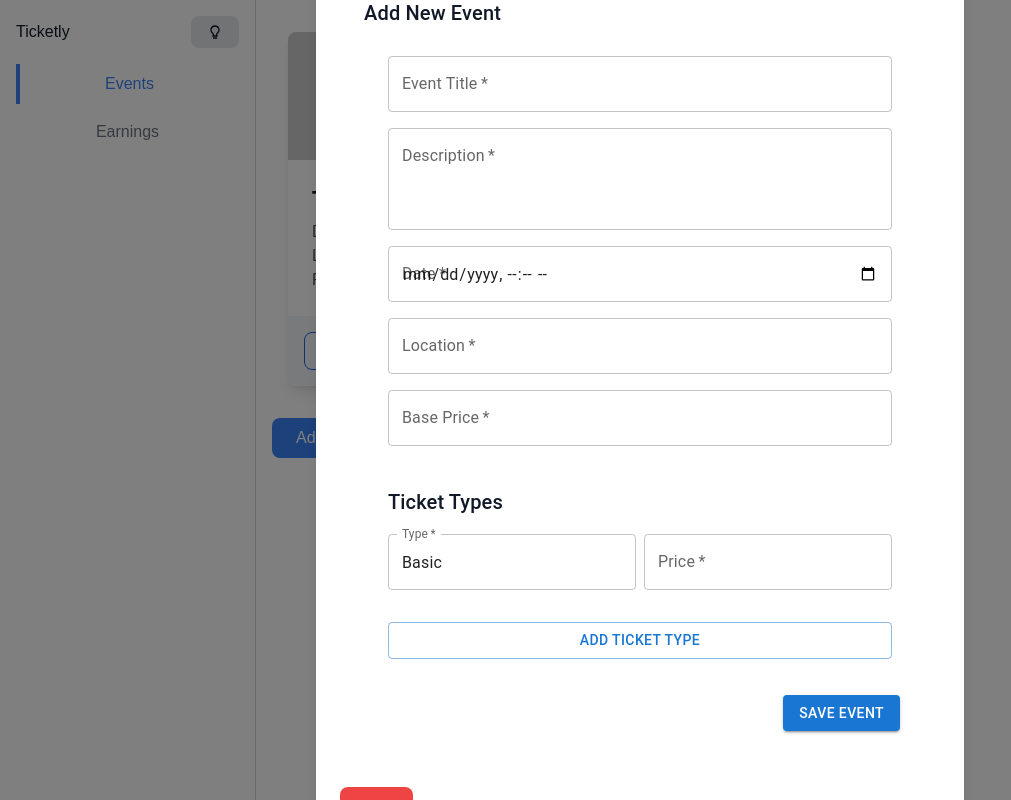
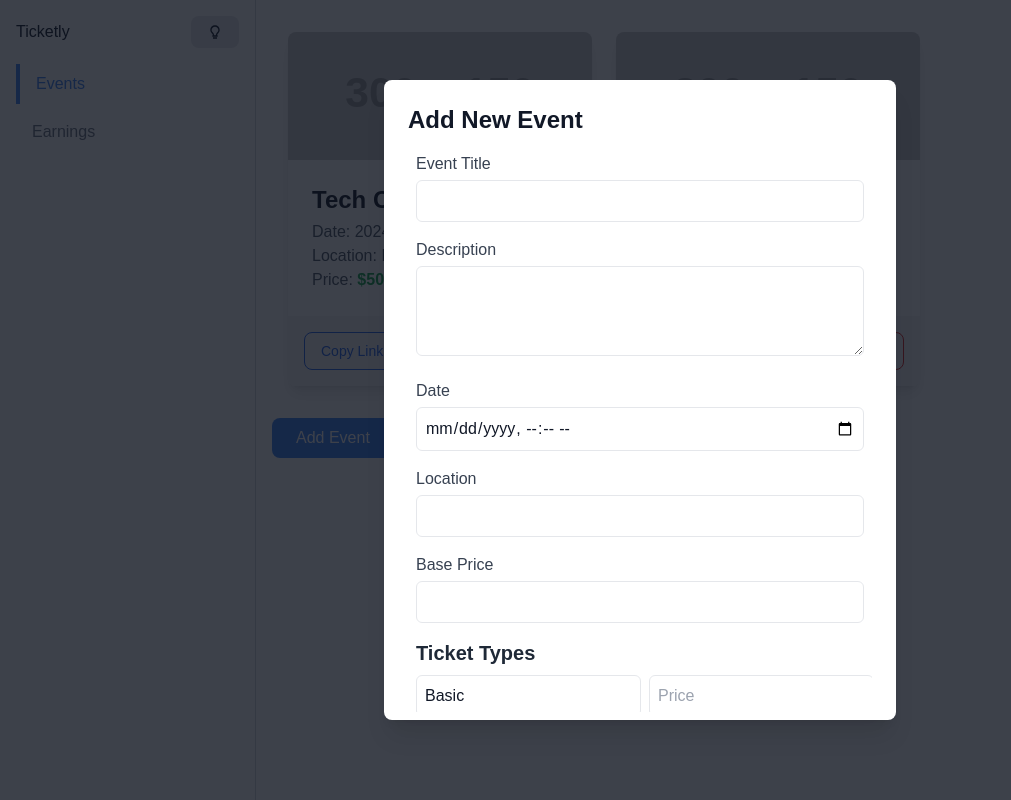
Before and after one commit to JabulaniUsen/Virtual-Ticket, a Next.js app: page /dashboard in a window 1280 px wide. Both pictures are taken after a click on the button "Add Event". Shown: the whole page, without its empty margins (0-1011 px from the left). Built offline with nearby package versions, Linux system fonts and the light colour scheme.

Commit message:
Making some changes

```diff
--- a/src/app/components/EventForm.tsx
+++ b/src/app/components/EventForm.tsx
@@ -1,5 +1,4 @@
 import React, { useState } from 'react';
-import { DialogContent, TextField, Button, Box, Typography } from '@mui/material';
 
 type EventFormProps = {
   open: boolean;
@@ -30,70 +29,120 @@ const EventForm: React.FC<EventFormProps> = ({ open, onClose }) => {
   };
 
   return (
-    <>
-      <Box p={3}>
-        <Typography variant="h6" gutterBottom>
-          Add New Event
-        </Typography>
-        <DialogContent>
-          <Box component="form" noValidate autoComplete="off" sx={{ display: 'grid', gap: 2 }}>
-            <TextField label="Event Title" value={title} onChange={(e) => setTitle(e.target.value)} required />
-            <TextField
-              label="Description"
+    <div
+      className={`fixed inset-0 z-50 flex items-center justify-center p-4 bg-gray-900 bg-opacity-60 ${
+        open ? '' : 'hidden'
+      }`}
+    >
+      <div className="bg-white dark:bg-gray-800 w-full max-w-lg p-6 rounded-lg shadow-xl overflow-hidden max-h-[80vh]">
+        <h2 className="text-2xl font-bold text-gray-900 dark:text-white mb-4">Add New Event</h2>
+
+        <form onSubmit={(e) => e.preventDefault()} className="space-y-4 overflow-y-auto max-h-[70vh] pb-6 px-2">
+          <div>
+            <label className="block text-gray-700 dark:text-gray-300 mb-1">Event Title</label>
+            <input
+              type="text"
+              value={title}
+              onChange={(e) => setTitle(e.target.value)}
+              className="w-full p-2 border dark:border-none rounded-md bg-white dark:bg-gray-700 dark:text-white focus:ring-2 focus:ring-blue-500 focus:outline-none"
+              required
+            />
+          </div>
+
+          <div>
+            <label className="block text-gray-700 dark:text-gray-300 mb-1">Description</label>
+            <textarea
               value={description}
               onChange={(e) => setDescription(e.target.value)}
-              multiline
               rows={3}
+              className="w-full p-2 border dark:border-none rounded-md bg-white dark:bg-gray-700 dark:text-white focus:ring-2 focus:ring-blue-500 focus:outline-none"
               required
             />
-            <TextField
-              label="Date"
+          </div>
+
+          <div>
+            <label className="block text-gray-700 dark:text-gray-300 mb-1">Date</label>
+            <input
               type="datetime-local"
               value={date}
               onChange={(e) => setDate(e.target.value)}
+              className="w-full p-2 border dark:border-none rounded-md bg-white dark:bg-gray-700 dark:text-white focus:ring-2 focus:ring-blue-500 focus:outline-none"
               required
             />
-            <TextField label="Location" value={location} onChange={(e) => setLocation(e.target.value)} required />
-            <TextField
-              label="Base Price"
+          </div>
+
+          <div>
+            <label className="block text-gray-700 dark:text-gray-300 mb-1">Location</label>
+            <input
+              type="text"
+              value={location}
+              onChange={(e) => setLocation(e.target.value)}
+              className="w-full p-2 border dark:border-none rounded-md bg-white dark:bg-gray-700 dark:text-white focus:ring-2 focus:ring-blue-500 focus:outline-none"
+              required
+            />
+          </div>
+
+          <div>
+            <label className="block text-gray-700 dark:text-gray-300 mb-1">Base Price</label>
+            <input
               type="number"
               value={price}
               onChange={(e) => setPrice(Number(e.target.value))}
+              className="w-full p-2 border dark:border-none rounded-md bg-white dark:bg-gray-700 dark:text-white focus:ring-2 focus:ring-blue-500 focus:outline-none"
               required
             />
+          </div>
 
-            <Typography variant="h6" sx={{ mt: 3 }}>
-              Ticket Types
-            </Typography>
+          <div className="mt-6">
+            <h3 className="text-xl font-semibold text-gray-800 dark:text-gray-200 mb-2">Ticket Types</h3>
             {ticketTypes.map((ticket, index) => (
-              <Box key={index} sx={{ display: 'flex', gap: 1, mb: 2 }}>
-                <TextField
-                  label="Type"
+              <div key={index} className="flex gap-2 mb-2">
+                <input
+                  type="text"
+                  placeholder="Type"
                   value={ticket.name}
                   onChange={(e) => handleTicketTypeChange(index, 'name', e.target.value)}
+                  className="flex-1 p-2 border rounded-md bg-white dark:bg-gray-700 dark:text-white focus:ring-2 focus:ring-blue-500 focus:outline-none"
                   required
                 />
-                <TextField
-                  label="Price"
+                <input
                   type="number"
+                  placeholder="Price"
                   value={ticket.price}
                   onChange={(e) => handleTicketTypeChange(index, 'price', e.target.value)}
+                  className="flex-1 p-2 border rounded-md bg-white dark:bg-gray-700 dark:text-white focus:ring-2 focus:ring-blue-500 focus:outline-none"
                   required
                 />
-              </Box>
+              </div>
             ))}
-            <Button onClick={handleAddTicketType} variant="outlined">
+            <button
+              type="button"
+              onClick={handleAddTicketType}
+              className="w-full p-2 mt-2 text-blue-600 bg-blue-100 rounded-md dark:bg-gray-700 dark:text-blue-400 hover:bg-blue-200 dark:hover:bg-gray-600 transition"
+            >
               Add Ticket Type
-            </Button>
-          </Box>
-        </DialogContent>
-        <Box textAlign="right" p={2}>
-          <Button onClick={handleSubmit} variant="contained" color="primary">
-            Save Event
-          </Button>
-        </Box>
-      </Box>
-    </>
+            </button>
+          </div>
+
+          <div className="flex justify-end gap-2 mt-6">
+            <button
+              type="button"
+              onClick={onClose}
+              className="px-4 py-2 bg-gray-300 rounded-md dark:bg-gray-600 dark:text-white hover:bg-gray-400 dark:hover:bg-gray-500 transition"
+            >
+              Cancel
+            </button>
+            <button
+              type="submit"
+              onClick={handleSubmit}
+              className="px-4 py-2 bg-blue-600 text-white rounded-md hover:bg-blue-700 dark:bg-blue-500 dark:hover:bg-blue-600 transition"
+            >
+              Save Event
+            </button>
+          </div>
+        </form>
+      </div>
+    </div>
   );
 };
 
--- a/src/app/dashboard/page.tsx
+++ b/src/app/dashboard/page.tsx
@@ -6,7 +6,6 @@ import EventList from '../components/EventList';
 import Earnings from '../components/Earning';
 import EventForm from '../components/EventForm';
 import { BiBulb } from 'react-icons/bi';
-import logo from '../../../public/logo.svg'
 
 const Dashboard = () => {
   const [activeTab, setActiveTab] = useState(0);
@@ -34,7 +33,7 @@ const Dashboard = () => {
           </button>
         </header>
         {/* Tabs */}
-        <nav className="flex flex-col space-y-2">
+        <nav className="flex flex-col items-start space-y-2">
           <button
             className={`py-2 px-4 transition-colors ${activeTab === 0 ? 'border-l-4 border-blue-500 text-blue-500' : 'text-gray-500 hover:text-gray-700'}`}
             onClick={() => setActiveTab(0)}
```
